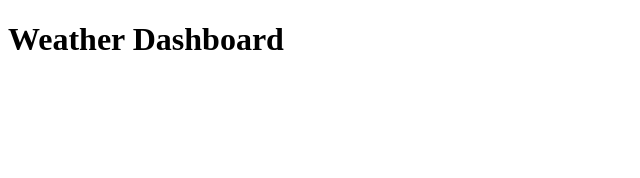
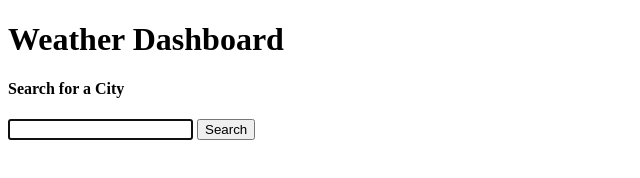
Before and after one commit to sav-the-sag/weather_dashboard, a plain HTML site: page index.html in a window 1280 px wide. Shown: the whole page, without its empty margins (0-640 px from the left). Drawn offline with Linux system fonts and the light colour scheme.

Commit message:
added form with search button

```diff
--- a/index.html
+++ b/index.html
@@ -12,6 +12,11 @@
         <h1>Weather Dashboard</h1>
     </header>
     <!--add a form for the search button-->
+    <form class = "border p-2" id = "city-search-form">
+        <h4>Search for a City</h2>
+        <input id="city" type = "text" autofocus = "true" class = "form-input"/>
+        <button class = "btn btn-primary" type = "submit">Search</button>
+    </form>
     <script src="./assets/script.js"></script>
 </body>
 </html>
```
